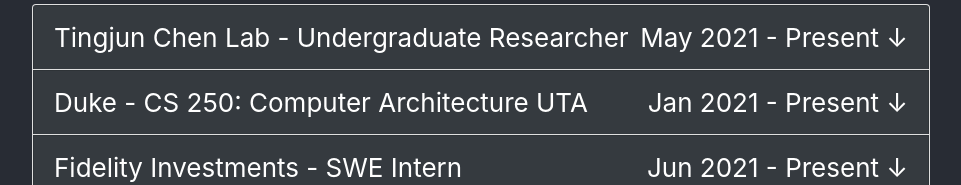
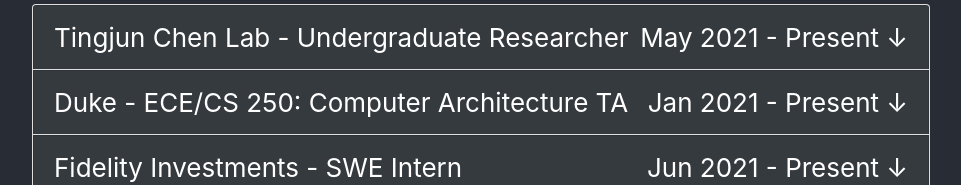
Before and after one commit to aarichan/aarichan.github.io, a React (Create React App) app: page / in a window 1280 px wide. Shown: the part 1848-2033 px from the top of the page, without its empty margins (159-1120 px from the left). Built offline with nearby package versions, Linux system fonts and the light colour scheme.

Commit message:
Version 1.1.1

```diff
--- a/package.json
+++ b/package.json
@@ -1,7 +1,7 @@
 {
   "homepage": "http://aarichan.github.io",
   "name": "aarichan",
-  "version": "1.1.0",
+  "version": "1.1.1",
   "private": true,
   "dependencies": {
     "@material-ui/core": "^4.11.4",
--- a/src/components/experience/experience.js
+++ b/src/components/experience/experience.js
@@ -3,7 +3,7 @@
  * By: Aaric Han
  *
  * Created: 04/26/21
- * Last Modified: 07/08/21
+ * Last Modified: 07/12/21
  */
 
 import './experience.css'
@@ -40,7 +40,7 @@
           </Card>
           <Card /* 250 TA */>
             <Accordion.Toggle className="card-head" as={Card.Header} variant="link" eventKey="4">
-              Duke - CS 250: Computer Architecture UTA
+              Duke - ECE/CS 250: Computer Architecture TA
               <div className="card-head-date-dropdown-hint">
                 Jan 2021 - Present &darr;
               </div>
```
Also changed, not shown: 1 other file (tests, documents, lock files or other folders).
